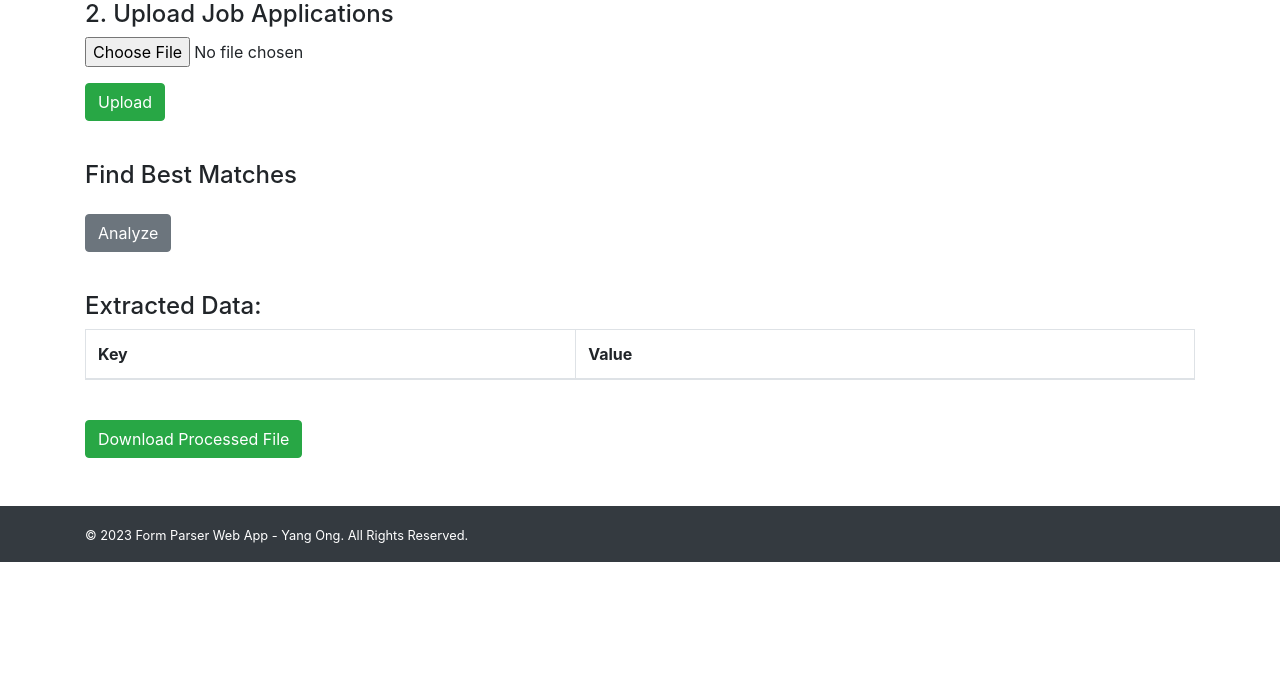
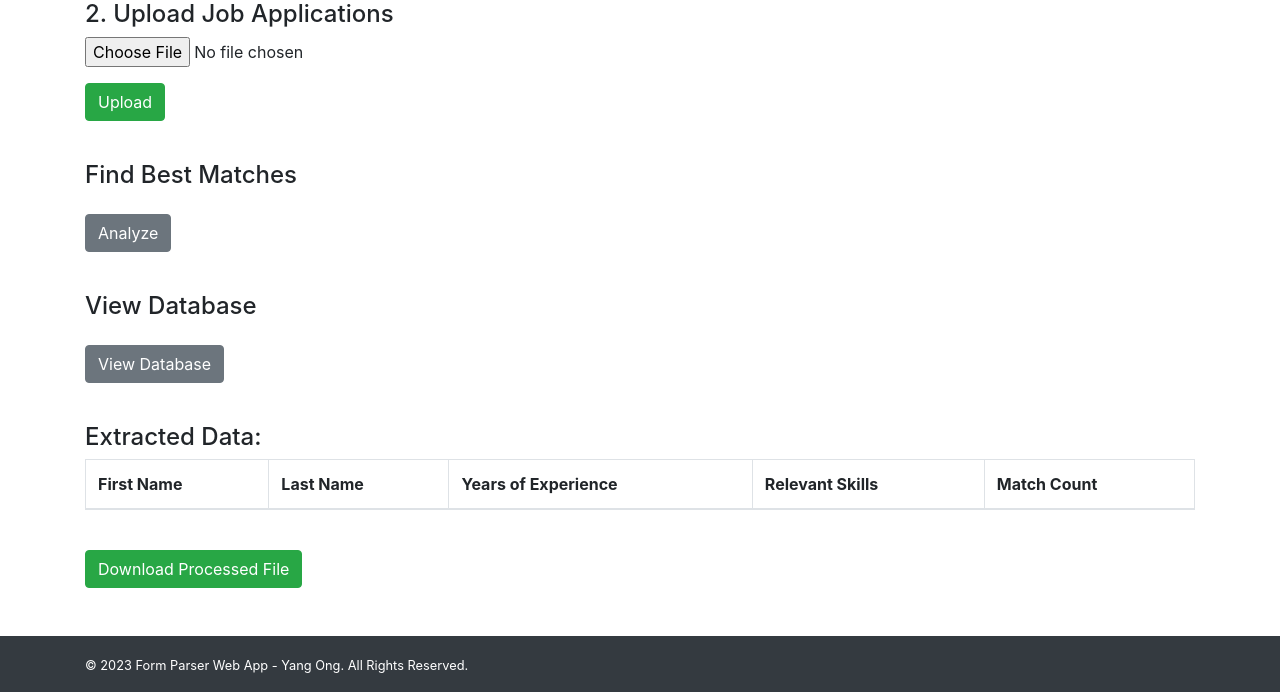
Before and after one commit to yangong17/FormParser, a Flask app: page / in a window 1280 px wide. Shown: the part 663-1355 px from the top of the page. Before the commit the page ends 1225 px from the top, so only its background shows below. Run offline with Flask 3, Linux system fonts and the light colour scheme; lists and menus that the app fills with data are empty; some libraries are stand-ins or nearby versions.

Commit message:
to do: Fix db->table transfer, fix match count, fix execute route (does not clear out old records)

```diff
--- a/app.py
+++ b/app.py
@@ -58,7 +58,7 @@ def job_information():
         job_data['yearsOfExperience'] = request.form['yearsOfExperience']
         job_data['jobLocation'] = request.form['jobLocation']
         job_data['salary'] = request.form['salary']
-        job_data['keyWords'] = clean_text(request.form['keyWords']).split(' ')
+        job_data['keyWords'] = request.form['keyWords']
 
         infomsg = "Info Successfully Submitted"
 
@@ -78,11 +78,11 @@ def job_information():
 @app.route('/upload', methods=["POST"])
 def upload():
     if request.method == "POST":
-        img = request.files['file']
-        if img:
+        pdf = request.files['file']
+        if pdf:
             filename = secure_filename(img.filename)
             full_path = os.path.join(app.config['UPLOAD_FOLDER'], filename)
-            img.save(full_path)
+            pdf.save(full_path)
 
             # Add timestamp to the filename for S3
             timestamp = datetime.now().strftime("%Y%m%d_%H%M%S")
@@ -117,6 +117,7 @@ def execute():
         "ZIP Code": "INTEGER",
         "Phone": "TEXT",
         "E-mail Address": "TEXT",
+        "Job Title": "TEXT",
         "Job(s) You're Applying For": "TEXT",
         "Years of Experience": "INTEGER",
         "Desired Salary/Rate": "REAL",
@@ -204,6 +205,43 @@ def execute():
     return render_template("index.html", executemsg=executemsg)
 
 
+@app.route("/analyze", methods=["POST"])
+def analyze():
+    # Connect to the SQLite database
+    conn = sqlite3.connect('applications.db')
+    cursor = conn.cursor()
+
+    # Extract the user's input skills
+    user_skills = [skill.strip().lower() for skill in job_data['keyWords']]
+
+    # Execute the SQL query
+    cursor.execute('SELECT first_name, last_name, years_of_experience, your_relevant_skills FROM ApplicationData')
+
+    # Fetch all rows
+    rows = cursor.fetchall()
+
+    # Close the connection
+    conn.close()
+
+    # Format the data and compute the number of skill matches for each application
+    data = []
+    for row in rows:
+        # Get the number of skill matches for the current application
+        cleaned_app_skills = row[3].lower()
+        match_count = sum(1 for skill in user_skills if skill in cleaned_app_skills)
+
+        data.append({
+            "first_name": row[0],
+            "last_name": row[1],
+            "years_of_experience": row[2],
+            "your_relevant_skills": row[3],
+            "match_count": match_count
+        })
+
+    print(user_skills)
+
+    # Return the formatted data as JSON
+    return jsonify(data)
 
 
 
--- a/templates/index.html
+++ b/templates/index.html
@@ -3,8 +3,6 @@
 
 {% block content %}
 
-<!-- jQuery dependency, needs to be at top of document -->
-<script src="https://code.jquery.com/jquery-3.6.0.min.js"></script>
 
 <h2>Form Parser V1.0</h2>
 <p style="margin-top: 20px; margin-bottom: 50px;">Employee Information Sheets → Data Extraction → Exported as .csv</p>
@@ -91,20 +89,62 @@
 <p class="alert alert-success mt-3">{{ executemsg }}</p>
 {% endif %}
 
+<!-- Review Data -->
+<form action="/analyze" style="margin-top: 40px; margin-bottom: 40px;" method="post" enctype="multipart/form-data">
+    <h4>View Database</h4>
+    <!-- Button to view database data -->
+    <button id="analyzeBtn" type="button" class="btn btn-secondary mt-3">View Database</button>
+</form>
+
 <!-- Placeholder for the extracted data table -->
 <div id="dataTableContainer" style="margin-top: 40px; margin-bottom: 40px;">
     <h4>Extracted Data:</h4>
     <table class="table table-bordered" id="extractedDataTable">
         <thead>
             <tr>
-                <th>Key</th>
-                <th>Value</th>
+                <th>First Name</th>
+                <th>Last Name</th>
+                <th>Years of Experience</th>
+                <th>Relevant Skills</th>
+                <th>Match Count</th>
             </tr>
         </thead>
         <tbody>
         </tbody>
     </table>
 </div>
+
+<script>
+    $(document).ready(function(){
+        $("#analyzeBtn").click(function(event){
+            // Prevent the default form submission
+            event.preventDefault();
+
+            // Send a POST request to /analyze
+            $.post("/analyze", function(data){
+                // Clear the existing rows in the table
+                $("#extractedDataTable tbody").empty();
+
+                // Loop through each row of data
+                $.each(data, function(index, row){
+                    // Create a new table row
+                    let tr = $("<tr>");
+
+                    // Append columns to the row
+                    tr.append($("<td>").text(row.first_name));
+                    tr.append($("<td>").text(row.last_name));
+                    tr.append($("<td>").text(row.years_of_experience));
+                    tr.append($("<td>").text(row.previous_job));
+                    tr.append($("<td>").text(row.your_relevant_skills));
+                    tr.append($("<td>").text(row.match_count));
+
+                    // Append the row to the table body
+                    $("#extractedDataTable tbody").append(tr);
+                });
+            });
+        });
+    });
+</script>
 
 
 <!-- Download File Button -->
--- a/templates/layout.html
+++ b/templates/layout.html
@@ -5,6 +5,11 @@
     <!-- Meta tags -->
     <meta charset="utf-8">
     <meta name="viewport" content="width=device-width, initial-scale=1, shrink-to-fit=no">
+
+    <!-- Bootstrap JS and jQuery -->
+    <script src="https://code.jquery.com/jquery-3.6.0.min.js"></script>
+    <script src="https://cdn.jsdelivr.net/npm/@popperjs/core@2.9.3/dist/umd/popper.min.js"></script>
+    <script src="https://maxcdn.bootstrapcdn.com/bootstrap/4.5.2/js/bootstrap.min.js"></script>
 
     <!-- Bootstrap CSS -->
     <link href="https://maxcdn.bootstrapcdn.com/bootstrap/4.5.2/css/bootstrap.min.css" rel="stylesheet">
@@ -46,10 +51,7 @@
         </div>
     </footer>
 
-    <!-- Bootstrap JS and jQuery -->
-    <script src="https://code.jquery.com/jquery-3.5.1.slim.min.js"></script>
-    <script src="https://cdn.jsdelivr.net/npm/@popperjs/core@2.9.3/dist/umd/popper.min.js"></script>
-    <script src="https://maxcdn.bootstrapcdn.com/bootstrap/4.5.2/js/bootstrap.min.js"></script>
+
 </body>
 
 </html>
```
Also changed, not shown: applications.db.
